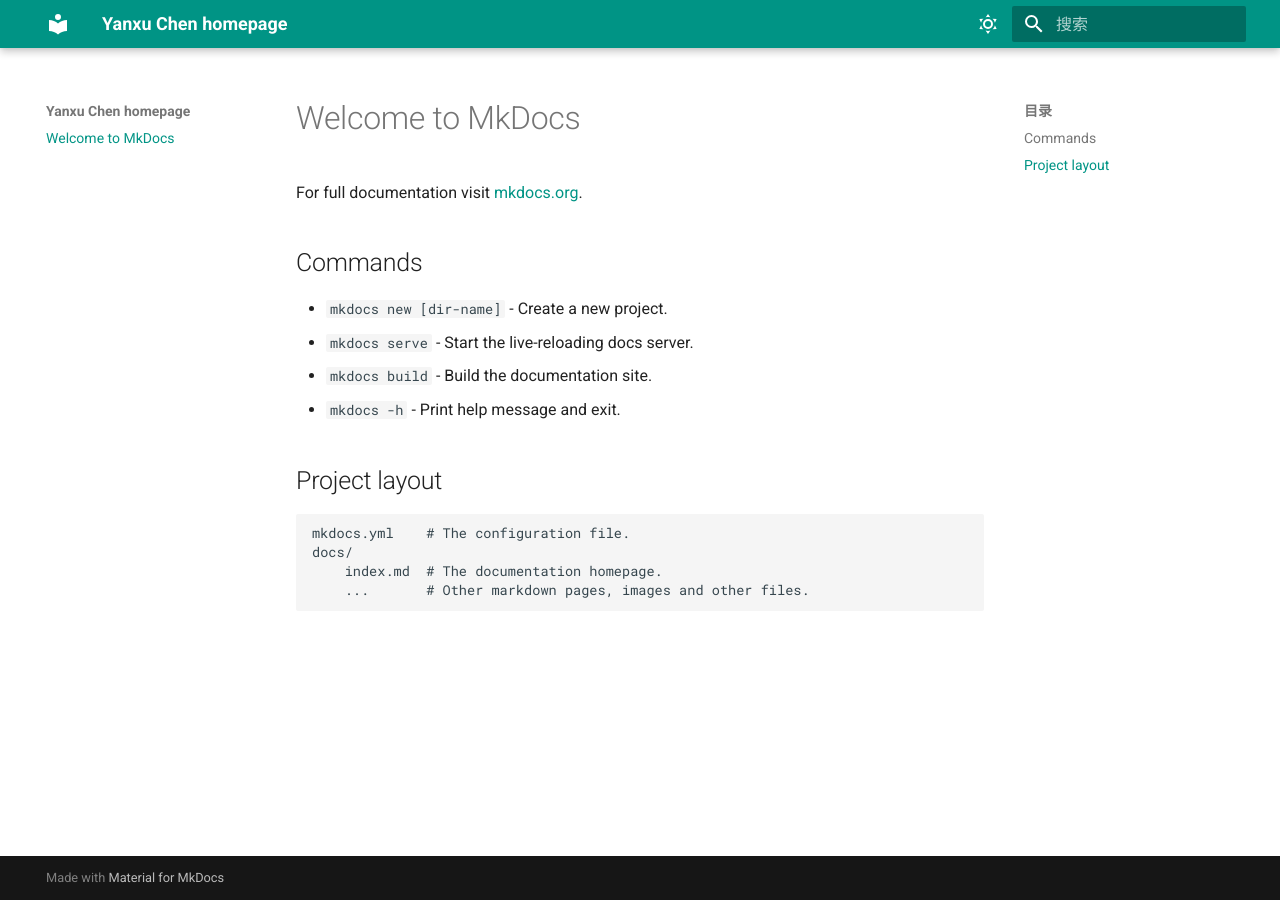
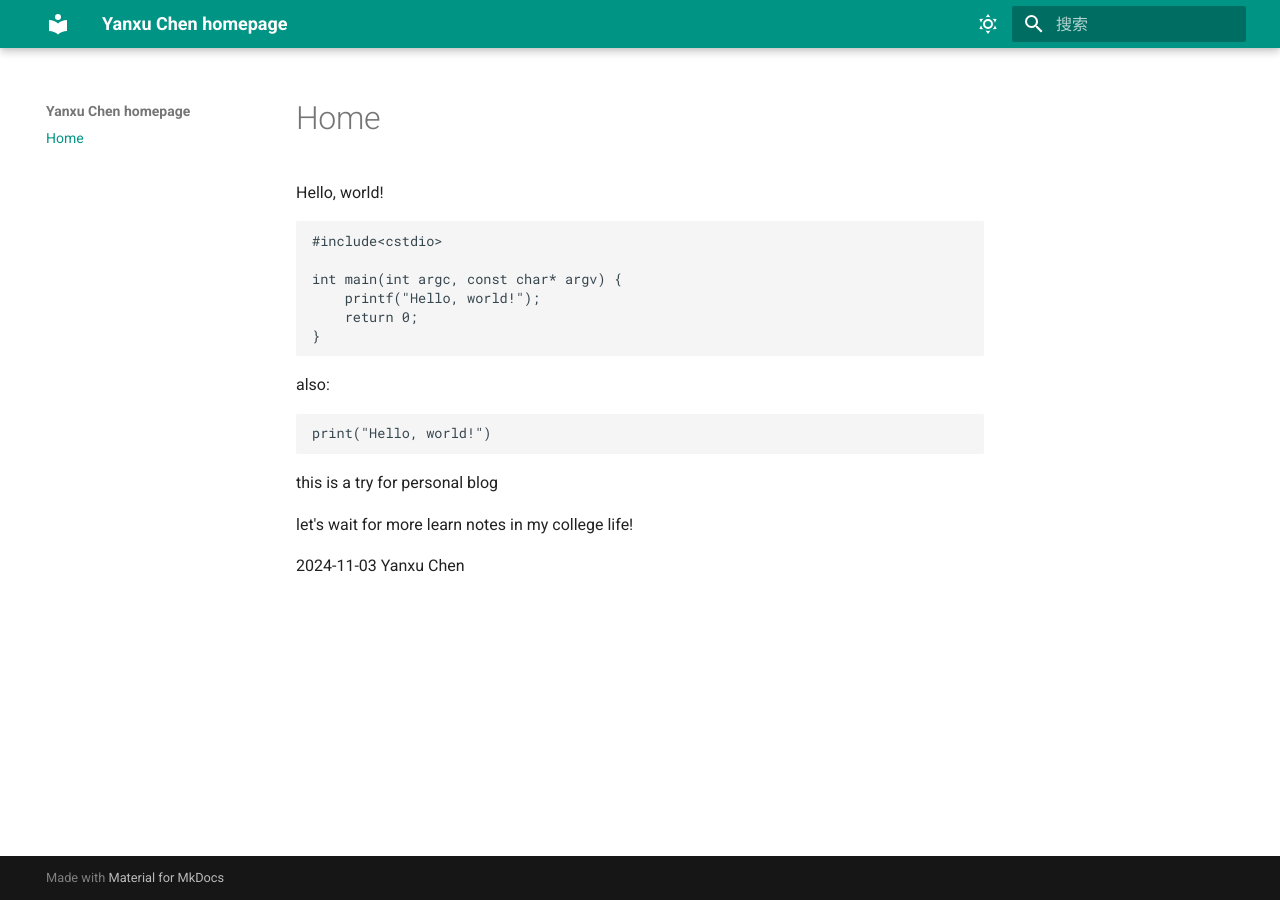
Before and after one commit to DerrickMarcus/DerrickMarcus.github.io, an MkDocs documentation site: the page built from docs/index.md, in a window 1280 px wide. Built offline with MkDocs 1.6.1 and Material for MkDocs 9.7.7, drawn with Linux system fonts in a browser that asks for light colours.

Commit message:
add CNAME in docs

````diff
--- a/docs/index.md
+++ b/docs/index.md
@@ -1,17 +1,22 @@
-# Welcome to MkDocs
+Hello, world!
 
-For full documentation visit [mkdocs.org](https://www.mkdocs.org).
+```cpp
+#include<cstdio>
 
-## Commands
+int main(int argc, const char* argv) {
+    printf("Hello, world!");
+    return 0;
+}
+```
 
-* `mkdocs new [dir-name]` - Create a new project.
-* `mkdocs serve` - Start the live-reloading docs server.
-* `mkdocs build` - Build the documentation site.
-* `mkdocs -h` - Print help message and exit.
+also:
 
-## Project layout
+```python
+print("Hello, world!")
+```
 
-    mkdocs.yml    # The configuration file.
-    docs/
-        index.md  # The documentation homepage.
-        ...       # Other markdown pages, images and other files.
+this is a try for personal blog
+
+let's wait for more learn notes in my college life!
+
+2024-11-03 Yanxu Chen
````
Also changed, not shown: 1 other file.
